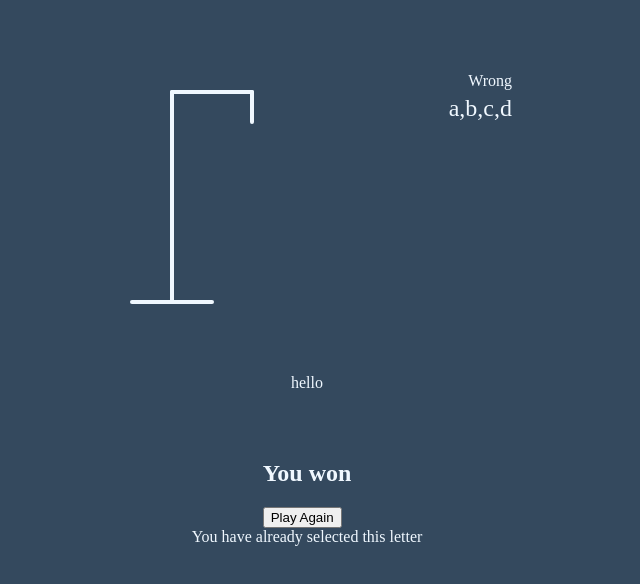
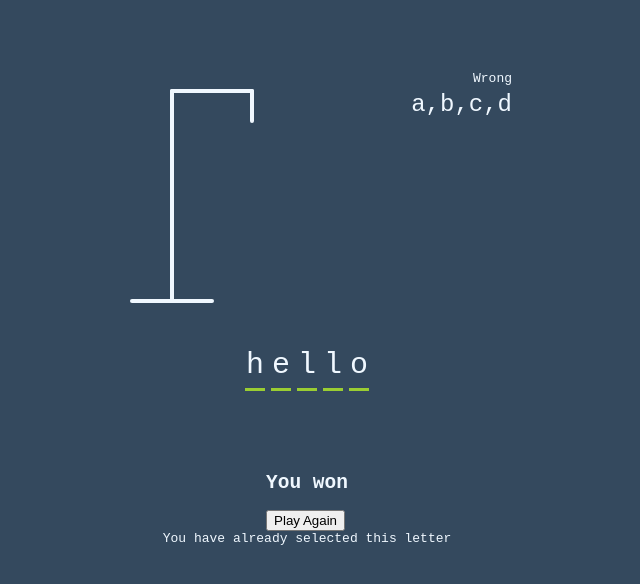
Before and after one commit to AnastasiiaAsti/hangman, a plain HTML site: page index.html in a window 1280 px wide. Shown: the part 94-678 px from the top of the page, without its empty margins (333-973 px from the left). Drawn offline with Linux system fonts and the light colour scheme.

Commit message:
finish letters style

```diff
--- a/styles.css
+++ b/styles.css
@@ -11,7 +11,7 @@ body {
     height: 80vh;
     margin: 0;
     overflow: hidden;
-
+    font-family: monospace;
 }
 
 h1 {
@@ -60,3 +60,14 @@ h1 {
     left: 50%;
     transform: translateX(-50%);
 }
+
+.letter {
+    border-bottom: 3px solid yellowgreen;
+    display: inline-flex;
+    font-size: 30px;
+    align-items: center;
+    justify-content: center;
+    margin: 0 3px;
+    height: 50px;
+    width: 20px;
+}
```
